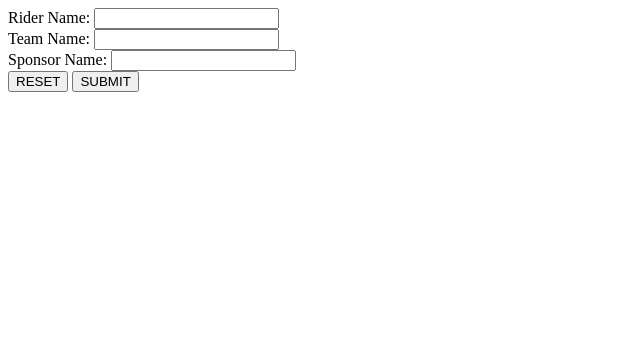
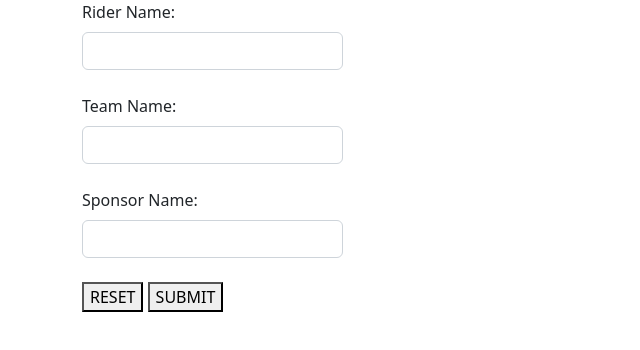
Before and after one commit to D-Pats/QA-Hobby-Project, a plain HTML site: page Website/index.html in a window 1280 px wide. Shown: the whole page, without its empty margins (0-640 px from the left). Drawn offline with nearby package versions, Linux system fonts and the light colour scheme; no server answers.

Commit message:
added some style using bootstrap

```diff
--- a/Website/index.html
+++ b/Website/index.html
@@ -6,26 +6,35 @@
     <meta http-equiv="X-UA-Compatible" content="IE=edge">
     <meta name="viewport" content="width=device-width, initial-scale=1.0">
     <title>CRD</title>
+    <link href="https://cdn.jsdelivr.net/npm/bootstrap@5.2.0-beta1/dist/css/bootstrap.min.css" rel="stylesheet"
+        integrity="sha384-0evHe/X+R7YkIZDRvuzKMRqM+OrBnVFBL6DOitfPri4tjfHxaWutUpFmBp4vmVor" crossorigin="anonymous">
     <script src="https://cdnjs.cloudflare.com/ajax/libs/axios/1.0.0-alpha.1/axios.min.js"
         integrity="sha512-xIPqqrfvUAc/Cspuj7Bq0UtHNo/5qkdyngx6Vwt+tmbvTLDszzXM0G6c91LXmGrRx8KEPulT+AfOOez+TeVylg=="
         crossorigin="anonymous" referrerpolicy="no-referrer"></script>
 </head>
 
-<body>
+<body class="container">
+    <main class="row">
+        <section class="col-md-3 col-sm-12">
             <form>
-        <label for="riderName">Rider Name:</label>
-        <input type="text" name="riderName" id="riderName" required>
+                <label class="form-label" for="riderName">Rider Name:</label>
+                <input class="form-control" type="text" name="riderName" id="riderName" required>
                 <br>
-        <label for="teamName">Team Name:</label>
-        <input type="text" name="teamName" id="teamName">
+                <label class="form-label" for="teamName">Team Name:</label>
+                <input class="form-control" type="text" name="teamName" id="teamName">
                 <br>
-        <label for="sponsorName">Sponsor Name:</label>
-        <input type="text" name="sponsorName" id="sponsorName">
+                <label class="form-label" for="sponsorName">Sponsor Name:</label>
+                <input class="form-control" type="text" name="sponsorName" id="sponsorName">
                 <br>
                 <button type="reset">RESET</button>
                 <button type="submit">SUBMIT</button>
             </form>
-    <div id="output"></div>
+        </section>
+        <section class="col">
+            <div id="output" class="row row-cols-4 g-4"></div>
+        </section>
+    </main>
     <script src="./index.js"></script>
 </body>
+
 </html>
```
Lines whose indentation alone changed are shown as unchanged.
